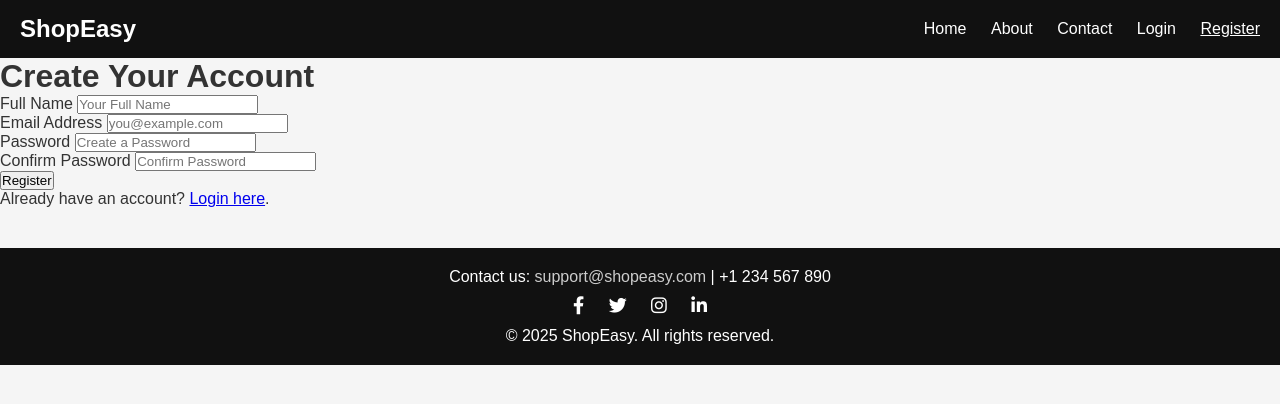
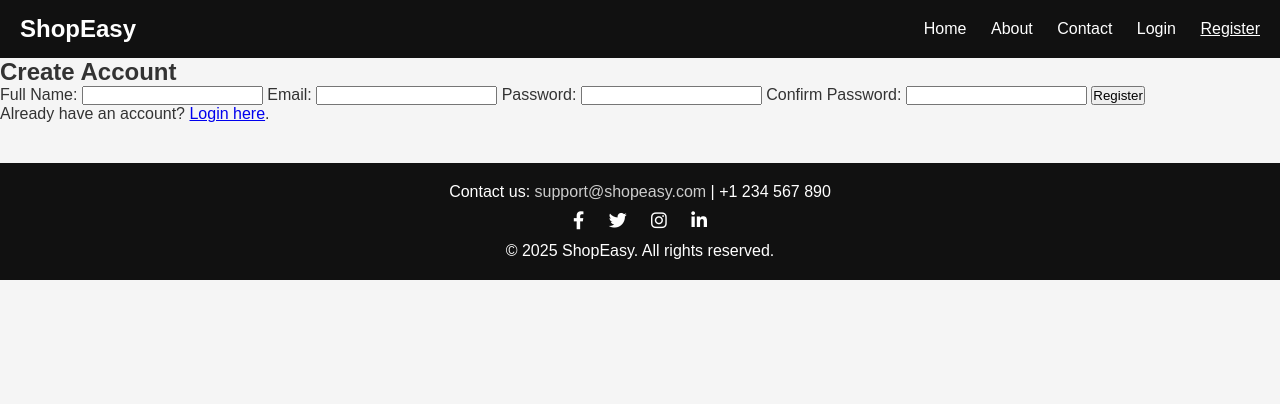
Before and after one commit to gopikamadhup/shopeasy, a plain HTML site: page register.html in a window 1280 px wide. Drawn offline with Linux system fonts and the light colour scheme.

Commit message:
Update register.html

```diff
--- a/register.html
+++ b/register.html
@@ -2,7 +2,7 @@
 <html lang="en">
 <head>
   <meta charset="UTF-8" />
-  <meta name="viewport" content="width=device-width, initial-scale=1" />
+  <meta name="viewport" content="width=device-width, initial-scale=1.0" />
   <title>Register - ShopEasy</title>
   <link rel="stylesheet" href="style.css" />
   <link
@@ -22,30 +22,26 @@
     </nav>
   </header>
 
-  <main class="register-container">
-    <h1>Create Your Account</h1>
-    <form id="registerForm" class="register-form">
-      <div class="form-group">
-        <label for="fullname">Full Name</label>
-        <input type="text" id="fullname" name="fullname" placeholder="Your Full Name" required />
-      </div>
-      <div class="form-group">
-        <label for="email">Email Address</label>
-        <input type="email" id="email" name="email" placeholder="you@example.com" required />
-      </div>
-      <div class="form-group">
-        <label for="password">Password</label>
-        <input type="password" id="password" name="password" placeholder="Create a Password" required />
-      </div>
-      <div class="form-group">
-        <label for="confirmPassword">Confirm Password</label>
-        <input type="password" id="confirmPassword" name="confirmPassword" placeholder="Confirm Password" required />
-      </div>
-      <button type="submit" class="submit-btn">Register</button>
-    </form>
-    <p class="login-link">
-      Already have an account? <a href="login.html">Login here</a>.
-    </p>
+  <main class="form-container">
+    <section class="form-card">
+      <h1>Create Account</h1>
+      <form action="#" method="post" class="register-form">
+        <label for="name">Full Name:</label>
+        <input type="text" id="name" name="name" required />
+
+        <label for="email">Email:</label>
+        <input type="email" id="email" name="email" required />
+
+        <label for="password">Password:</label>
+        <input type="password" id="password" name="password" required />
+
+        <label for="confirm-password">Confirm Password:</label>
+        <input type="password" id="confirm-password" name="confirm-password" required />
+
+        <button type="submit">Register</button>
+        <p>Already have an account? <a href="login.html">Login here</a>.</p>
+      </form>
+    </section>
   </main>
 
   <footer>
@@ -58,22 +54,5 @@
     </div>
     <p>&copy; 2025 ShopEasy. All rights reserved.</p>
   </footer>
-
-  <script>
-    document.getElementById('registerForm').addEventListener('submit', function(e) {
-      e.preventDefault();
-
-      const password = this.password.value;
-      const confirmPassword = this.confirmPassword.value;
-
-      if (password !== confirmPassword) {
-        alert("Passwords do not match. Please try again.");
-        return;
-      }
-
-      alert('Registration successful! You can now log in.');
-      this.reset();
-    });
-  </script>
 </body>
 </html>
```
